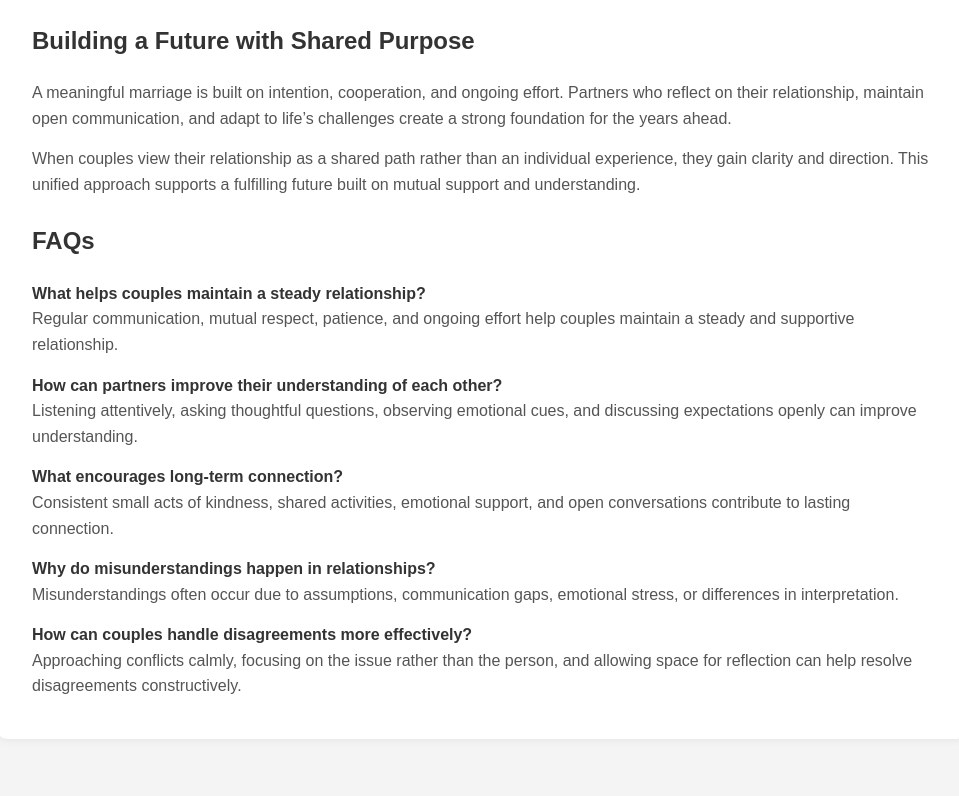
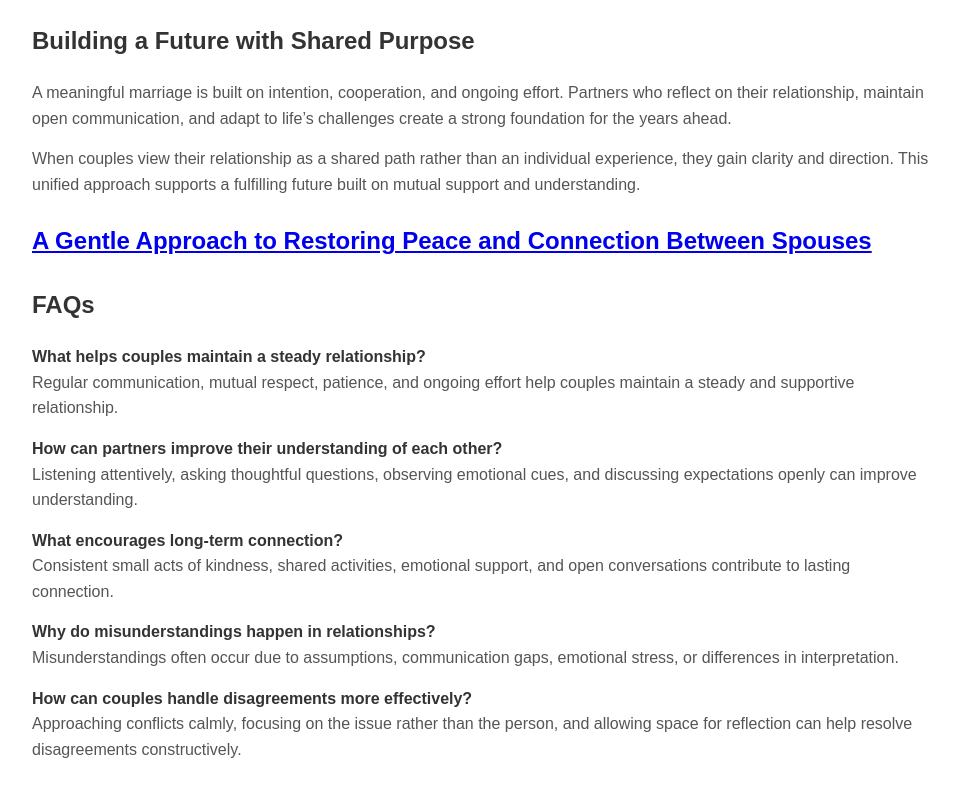
Before and after one commit to devorbit3/islamic-marriage-counselling, a plain HTML site: page index.html in a window 1280 px wide. Shown: the part 2777-3573 px from the top of the page, without its empty margins (158-1117 px from the left). Before the commit the page ends 3546 px from the top, so only its background shows below. Drawn offline with Linux system fonts and the light colour scheme.

Commit message:
Update index.html

```diff
--- a/index.html
+++ b/index.html
@@ -116,7 +116,11 @@
     <p>A meaningful marriage is built on intention, cooperation, and ongoing effort. Partners who reflect on their relationship, maintain open communication, and adapt to life’s challenges create a strong foundation for the years ahead.</p>
 
     <p>When couples view their relationship as a shared path rather than an individual experience, they gain clarity and direction. This unified approach supports a fulfilling future built on mutual support and understanding.</p>
-
+<h2>
+  <a href="https://muslimpremaritalcounselling.jamisedwards715.workers.dev/" target="_blank">
+    A Gentle Approach to Restoring Peace and Connection Between Spouses
+  </a>
+</h2>
     <h2>FAQs</h2>
 
     <p><strong>What helps couples maintain a steady relationship?</strong><br>
```
